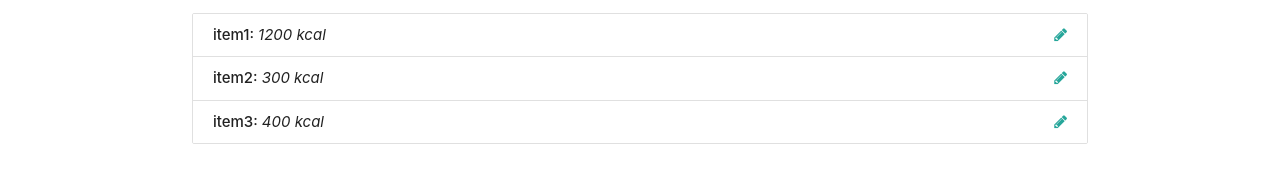
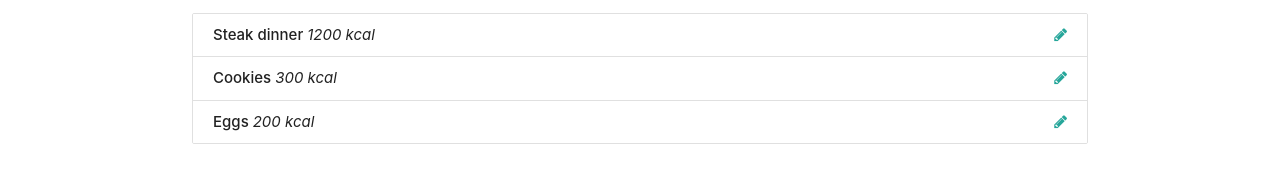
Before and after one commit to istvan-tamas/tracalorie-js-course, a plain HTML site: page index.html in a window 1280 px wide. Shown: the part 404-586 px from the top of the page. Drawn offline with nearby package versions, Linux system fonts and the light colour scheme.

Commit message:
Get and Populate implemented

```diff
--- a/app.js
+++ b/app.js
@@ -21,6 +21,9 @@ const ItemCtrl = (function(){
     }
 
     return {
+        getItems: function(){
+            return data.items;
+        },
         logData: function(){
             return data;
         }
@@ -30,8 +33,20 @@ const ItemCtrl = (function(){
 
 // UI controller
 const UICtrl = (function(){
+    const UISelectors = {
+        itemList: "#item-list"
+    };
+
     return {
+        populateItemList: function(items){
+            let html = "";
+            items.forEach(function(item){
+                html += `<li class="collection-item" id="item-${item.id}"><strong>${item.name} </strong> <em>${item.calories} kcal</em> <a href="" class="secondary-content"><i class="edit-item fa fa-pencil"></i></a></li>`;
+            });
+            // Insert into HTML
 
+            document.querySelector(UISelectors.itemList).innerHTML = html;
+        }
     };
 })();
 
@@ -39,7 +54,8 @@ const UICtrl = (function(){
 const App = (function(ItemCtrl, UI,Ctrl){
     return {
         init: function(){
-            console.log("Initilizing app");
+            const items = ItemCtrl.getItems();
+            UICtrl.populateItemList(items);
         }
     }
 
--- a/index.html
+++ b/index.html
@@ -55,9 +55,10 @@
     </h3>
         <!-- Item list -->
         <ul id="item-list" class="collection">
-            <li class="collection-item" id="item-0"><strong>item1: </strong> <em>1200 kcal</em> <a href="" class="secondary-content"><i class="fa fa-pencil"></i></a></li>
-            <li class="collection-item" id="item-1"><strong>item2: </strong> <em>300 kcal</em> <a href="" class="secondary-content"><i class="fa fa-pencil"></i></a></li>
-            <li class="collection-item" id="item-2"><strong>item3: </strong> <em>400 kcal</em> <a href="" class="secondary-content"><i class="fa fa-pencil"></i></a></li>
+            <!-- <li class="collection-item" id="item-0"><strong>item1: </strong> <em>1200 kcal</em> <a href="" class="secondary-content"><i class="edit-item fa fa-pencil"></i></a></li>
+            <li class="collection-item" id="item-1"><strong>item2: </strong> <em>300 kcal</em> <a href="" class="secondary-content"><i class="edit-item fa fa-pencil"></i></a></li>
+            <li class="collection-item" id="item-2"><strong>item3: </strong> <em>400 kcal</em> <a href="" class="secondary-content"><i class="edit-item fa fa-pencil"></i></a></li>
+            -->
         </ul>
 </div>
 
```
